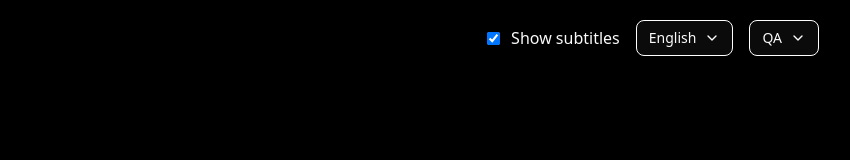
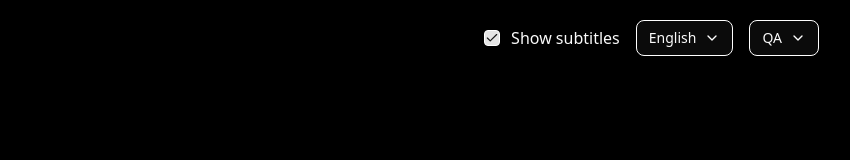
Before and after one commit to plavno-plavno/sqr-app, a React (Vite) app: page /demo in a window 1280 px wide. Both pictures are taken after a click on the element "Show subtitles". Shown: the top 160 px of the page, without its empty margins (421-1271 px from the left). Built offline with nearby package versions, Linux system fonts and the light colour scheme.

Commit message:
change simple checkbox to the Shadcn checkbox

```diff
--- a/src/shared/layouts/main-layout/index.tsx
+++ b/src/shared/layouts/main-layout/index.tsx
@@ -9,6 +9,7 @@ import {
   SelectTrigger,
   SelectValue,
 } from "@/shared/ui/kit/select";
+import {Checkbox} from "@/shared/ui/kit/checkbox";
 
 
 interface MainLayoutProps {
@@ -50,7 +51,12 @@ export const MainLayout = ({
             }}
             onClick={onHandleShowSubtitles}
           >
-            <input type={'checkbox'} checked={isShowSubtitles}/>
+            <Checkbox
+              checked={isShowSubtitles}
+              style={{
+                border: "1px solid white",
+              }}
+            />
             <label>Show subtitles</label>
           </div>
 
--- /dev/null
+++ b/src/shared/ui/kit/checkbox.tsx
@@ -0,0 +1,30 @@
+import * as React from "react"
+import * as CheckboxPrimitive from "@radix-ui/react-checkbox"
+import { CheckIcon } from "lucide-react"
+
+import { cn } from "@/shared/lib/css"
+
+function Checkbox({
+  className,
+  ...props
+}: React.ComponentProps<typeof CheckboxPrimitive.Root>) {
+  return (
+    <CheckboxPrimitive.Root
+      data-slot="checkbox"
+      className={cn(
+        "peer border-input dark:bg-input/30 data-[state=checked]:bg-primary data-[state=checked]:text-primary-foreground dark:data-[state=checked]:bg-primary data-[state=checked]:border-primary focus-visible:border-ring focus-visible:ring-ring/50 aria-invalid:ring-destructive/20 dark:aria-invalid:ring-destructive/40 aria-invalid:border-destructive size-4 shrink-0 rounded-[4px] border shadow-xs transition-shadow outline-none focus-visible:ring-[3px] disabled:cursor-not-allowed disabled:opacity-50",
+        className
+      )}
+      {...props}
+    >
+      <CheckboxPrimitive.Indicator
+        data-slot="checkbox-indicator"
+        className="flex items-center justify-center text-current transition-none"
+      >
+        <CheckIcon className="size-3.5" />
+      </CheckboxPrimitive.Indicator>
+    </CheckboxPrimitive.Root>
+  )
+}
+
+export { Checkbox }
```
